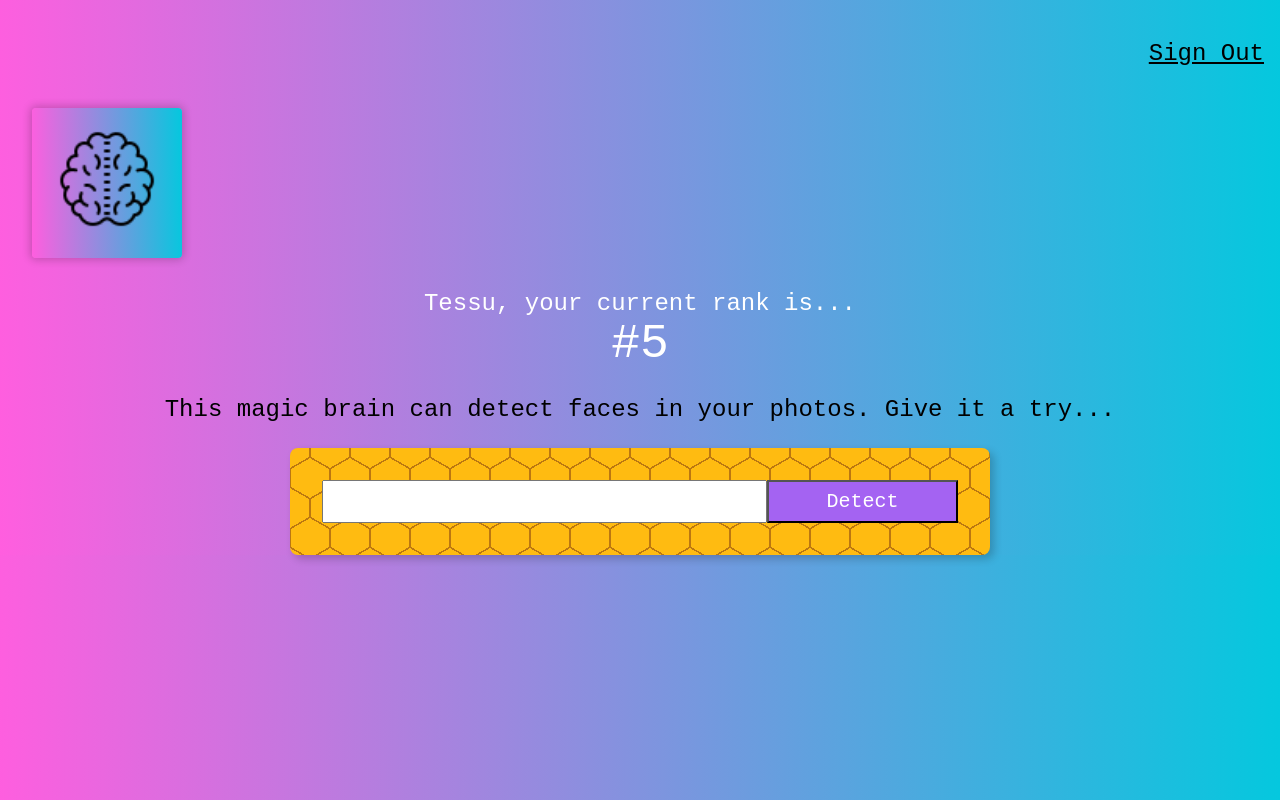
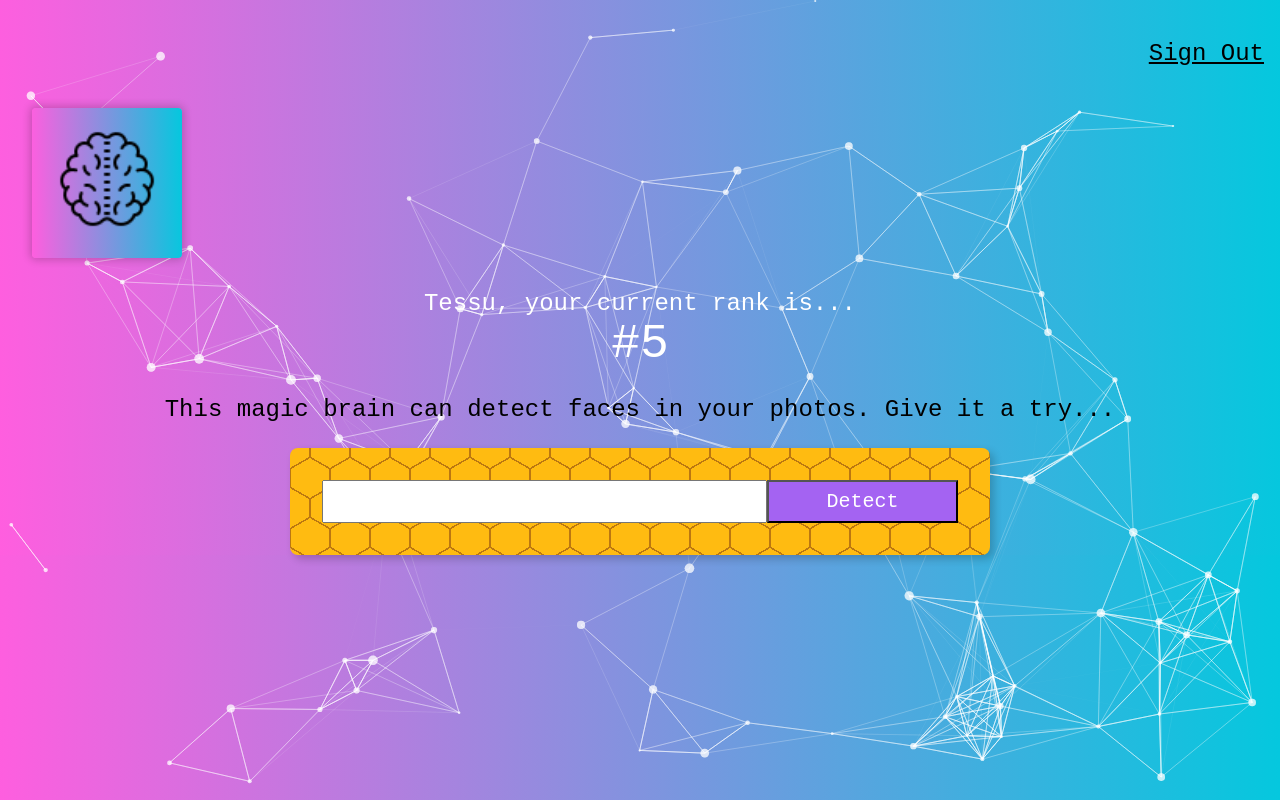
Before and after one commit to TessuJohny/smartbrain, a React (Create React App) app: page / in a window 1280 px wide. Built offline with nearby package versions, Linux system fonts and the light colour scheme.

Commit message:
Added background effects using react tsparticles package.

```diff
--- a/package.json
+++ b/package.json
@@ -10,6 +10,7 @@
     "react-dom": "^17.0.2",
     "react-parallax-tilt": "^1.5.90",
     "react-scripts": "5.0.0",
+    "react-tsparticles": "^1.41.0",
     "tachyons": "^4.12.0",
     "web-vitals": "^2.1.4"
   },
--- a/src/App.css
+++ b/src/App.css
@@ -7,37 +7,11 @@
   text-align: center;
 }
 
-.App-logo {
-  height: 40vmin;
-  pointer-events: none;
+.particles{
+  position: fixed;
+  top: 0;
+  right: 0;
+  bottom: 0;
+  left: 0;
+  z-index: -1;
 }
-
-@media (prefers-reduced-motion: no-preference) {
-  .App-logo {
-    animation: App-logo-spin infinite 20s linear;
-  }
-}
-
-.App-header {
-  background-color: #282c34;
-  min-height: 100vh;
-  display: flex;
-  flex-direction: column;
-  align-items: center;
-  justify-content: center;
-  font-size: calc(10px + 2vmin);
-  color: white;
-}
-
-.App-link {
-  color: #61dafb;
-}
-
-@keyframes App-logo-spin {
-  from {
-    transform: rotate(0deg);
-  }
-  to {
-    transform: rotate(360deg);
-  }
-}
--- a/src/App.js
+++ b/src/App.js
@@ -1,13 +1,58 @@
 import React from 'react';
 import './App.css';
+import Particles from 'react-tsparticles';
 import Navigation from './components/navigation/Navigation';
 import Logo from './components/logo/Logo';
 import ImageBrowser from './components/imageBrowser/ImageBrowser';
 import UserRank from './components/userRank/UserRank';
 
+const particlesOptions = {
+  particles: {
+    color: {
+      value: "#ffffff",
+    },
+    links: {
+      color: "#ffffff",
+      distance: 150,
+      enable: true,
+      opacity: 0.5,
+      width: 1,
+    },
+    collisions: {
+      enable: true,
+    },
+    move: {
+      direction: "none",
+      enable: true,
+      outMode: "bounce",
+      random: false,
+      speed: 4,
+      straight: false,
+    },
+    number: {
+      density: {
+        enable: true,
+        area: 800,
+      },
+      value: 80,
+    },
+    opacity: {
+      value: 0.5,
+    },
+    shape: {
+      type: "circle",
+    },
+    size: {
+      random: true,
+      value: 5,
+    },
+  }
+};
+
 function App() {
   return (
     <div className="App">
+      <Particles params={particlesOptions} className='particles'/>
       <Navigation />
       <Logo />
       <UserRank />
```
Also changed, not shown: 1 other file (tests, documents, lock files or other folders).
